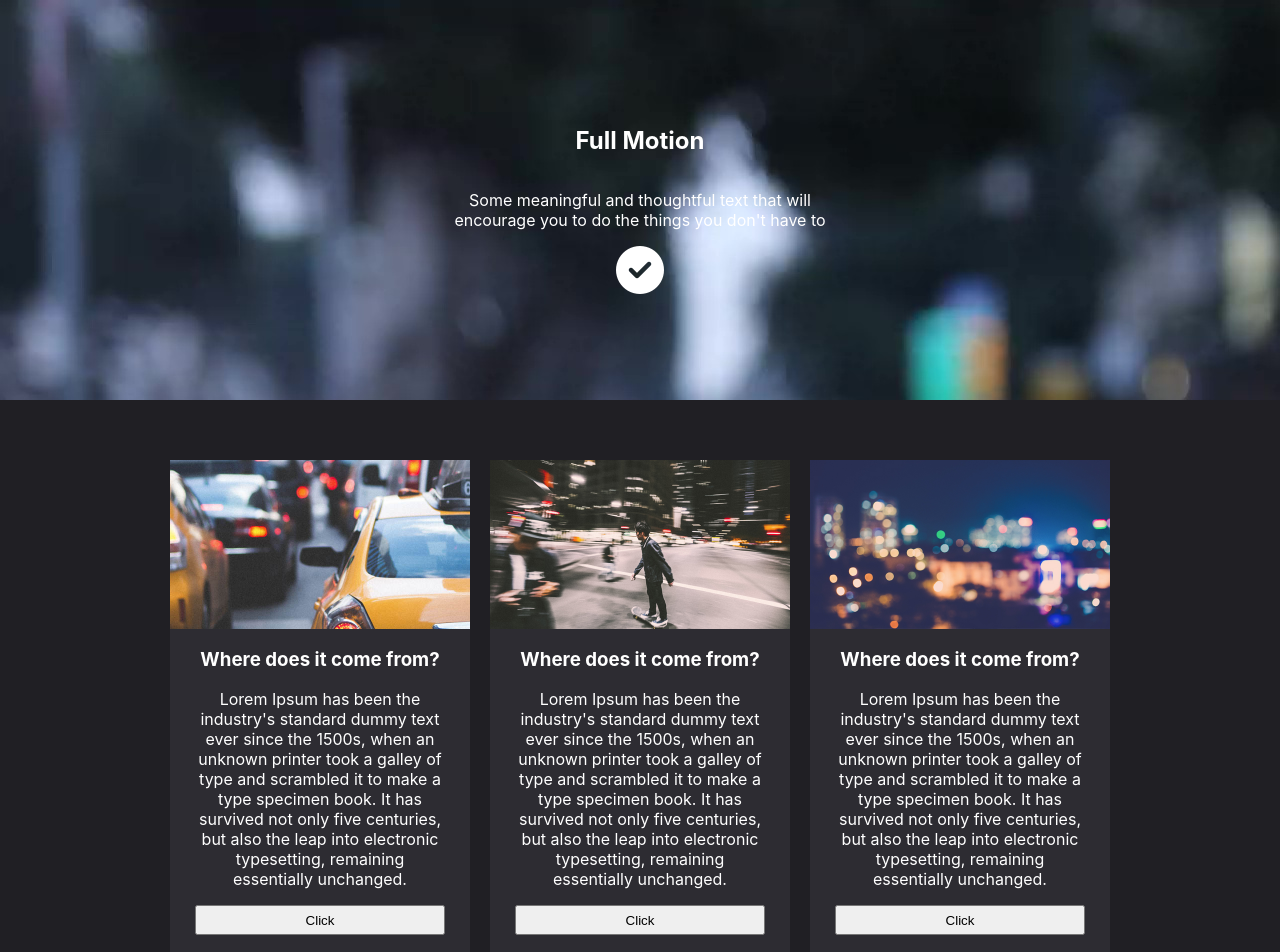
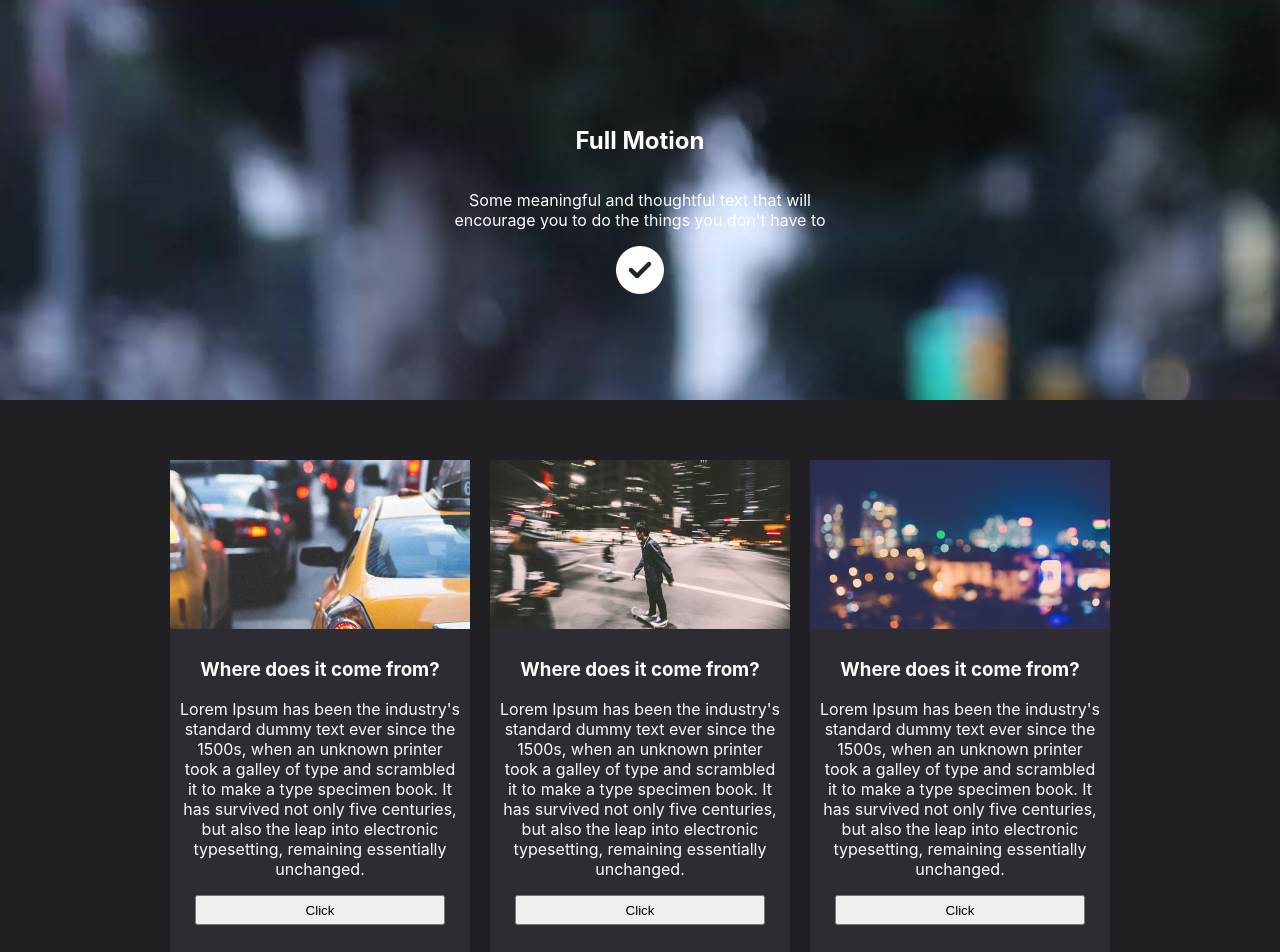
Before and after one commit to pinkrefugee/assessment-improvement-plan, a React (Create React App) app in the folder markup-site/: page / in a window 1280 px wide. Shown: the top 952 px of the page. Built offline with nearby package versions, Linux system fonts and the light colour scheme.

Commit message:
fix issues

```diff
--- a/markup-site/src/App.css
+++ b/markup-site/src/App.css
@@ -33,7 +33,7 @@ main {
 }
 
 .main-content>* {
-
+  flex-grow: 1;
   margin: 10px;
 }
 
@@ -51,7 +51,7 @@ main {
 }
 
 .main-content article div{
-  width: 250px;
+  padding: 10px;
 }
 
 .main-content article button{
```
